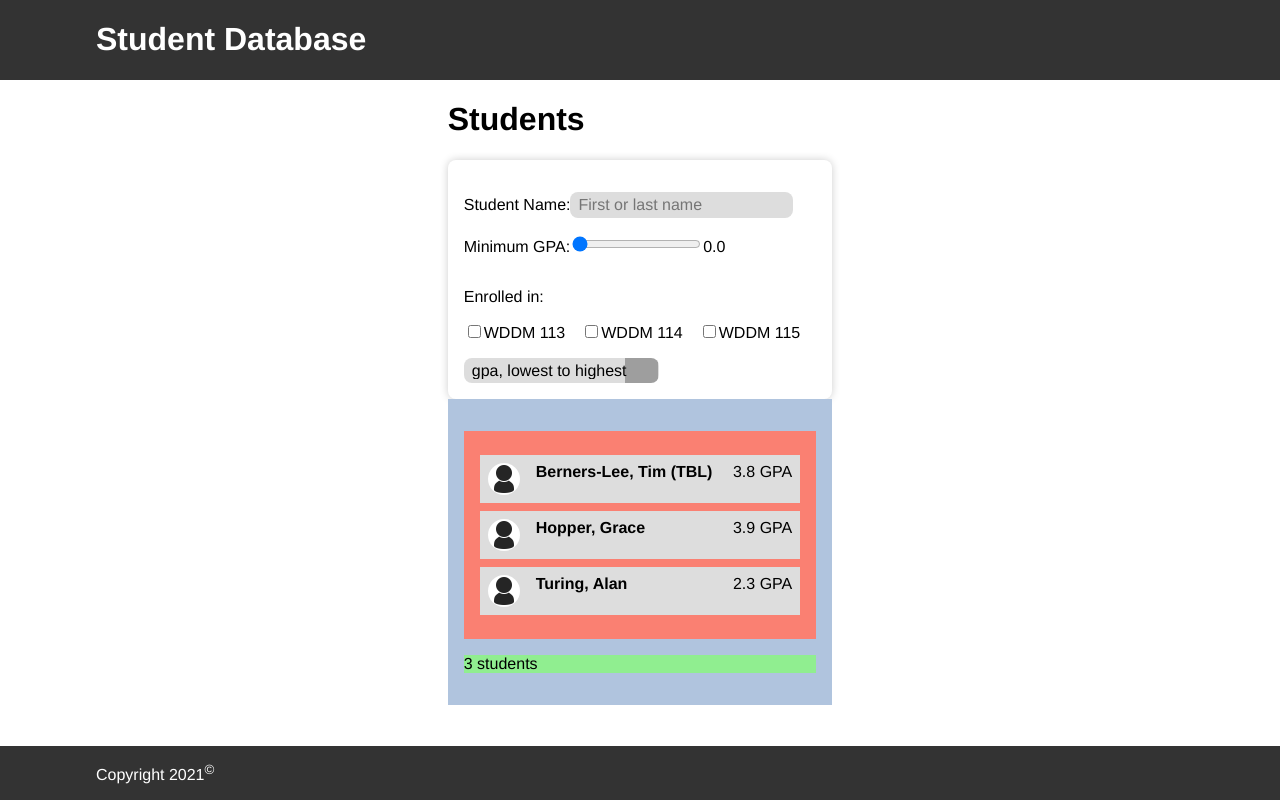
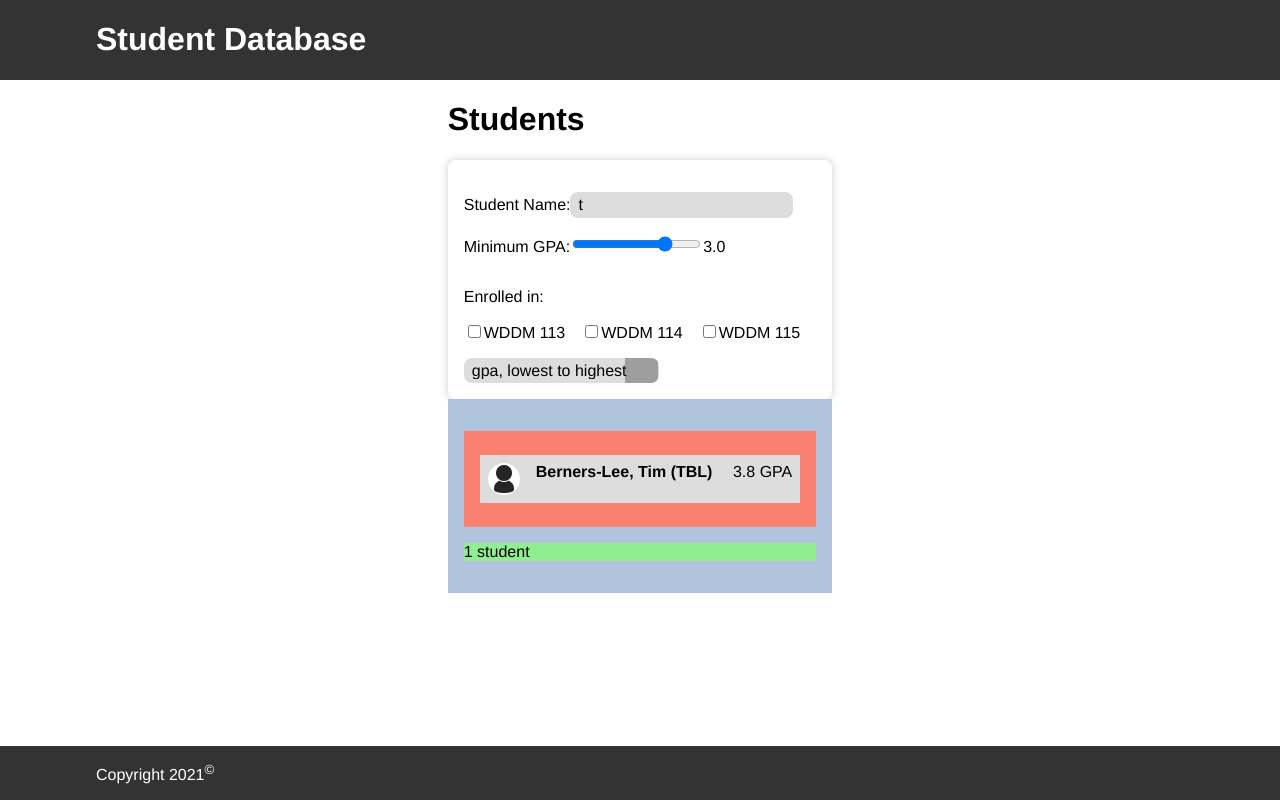
Before and after one commit to juneate/w21-react-student-db, a React app: page / in a window 1280 px wide. Built offline with nearby package versions, Linux system fonts and the light colour scheme; grey boxes are pictures that could not be loaded.

Commit message:
Basic filtering

```diff
--- a/src/App.js
+++ b/src/App.js
@@ -13,13 +13,13 @@ const App = () => {
       photo: `tim-berners-lee.jpg`
     }, {
       id: 256,
-      name: { first: `Grace`, last: `Hopper`, pref: null },
+      name: { first: `Grace`, last: `Hopper`, pref: `` },
       gpa: 3.9,
       enrolled: [ `WDDM 113`, `WDDM 114`, `WDDM 115` ],
       photo: `grace-hopper.jpg`
     }, {
       id: 263,
-      name: { first: `Alan`, last: `Turing`, pref: null },
+      name: { first: `Alan`, last: `Turing`, pref: `` },
       gpa: 2.3,
       enrolled: [],
       photo: `alan-turing.jpg`
--- a/src/pages/Students.js
+++ b/src/pages/Students.js
@@ -12,16 +12,29 @@ const Students = ({data}) => {
   //   sort: (a, b) => a.gpa - b.gpa
   // }
 
-  // The minimum GPA to filter by
-  const [minGpa, setMinGpa] = useState(0.0)
+  // ****** FILTER STATES *******
+  // The state of each filter
+  const [minGpa, setMinGpa] = useState(3.0)
+  const [query, setQuery] = useState(`t`)
 
+
+  // ****** FILTER ******
   // Filter the results into a new array that's the same size or smaller
-  const searchResult = data.filter((student) => student.gpa >= minGpa)
+  const searchResult = data
+    .filter(({gpa}) => gpa >= minGpa)
+    .filter(({name}) => name.first.toUpperCase().includes(query.toUpperCase()) ||
+                        name.last.toUpperCase().includes(query.toUpperCase()) ||
+                        name.pref.toUpperCase().includes(query.toUpperCase()))
 
+
+  // ****** EVENT LISTENERS *******
   // When the GPA value changes....
   const handleGpaChange = (event) => {
+    setMinGpa(Number(event.target.value))
+  }
 
-    setMinGpa(Number(event.target.value))
+  const handleQueryChange = (event) => {
+    setQuery(event.target.value)
   }
 
 
@@ -32,10 +45,11 @@ const Students = ({data}) => {
         <h1 className="heading">Students</h1>
       </header>
 
+      {/* <SearchFilter /> will eventually replace this <form> */}
       <form className="filtering" name="filtering">
         <fieldset>
           <label htmlFor="filterName">Student Name:</label>
-          <input type="search" name="search" id="filterName" className="field search" placeholder="First or last name" autocomplete="off" />
+          <input type="search" name="search" id="filterName" value={query} onChange={handleQueryChange} className="field search" placeholder="First or last name" autocomplete="off" />
         </fieldset>
 
         <fieldset className="slider">
```
